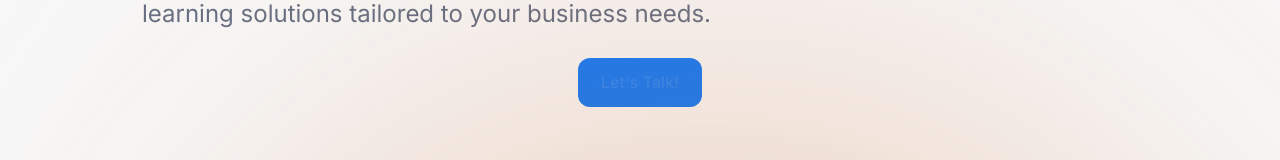
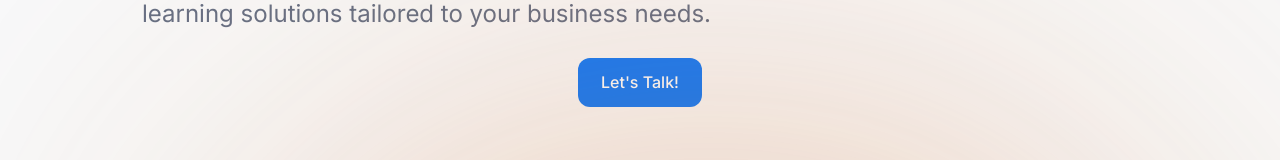
Before and after one commit to woodfrog-design/woodfrog-website, a React (Create React App) app: page / in a window 1280 px wide. Shown: the part 538-698 px from the top of the page. Built offline with nearby package versions, Linux system fonts and the light colour scheme; no server answers; a web font is replaced by a local one.

Commit message:
Change text color in FrameComponent styles (Fixed CTA color)

```diff
--- a/src/components/FrameComponent.module.css
+++ b/src/components/FrameComponent.module.css
@@ -29,7 +29,7 @@
   position: relative;
   line-height: 160%;
   font-weight: 500;
-  color: var(--color-gray-300);
+  color: #fff;
 }
 
 .logoContainer,
```
